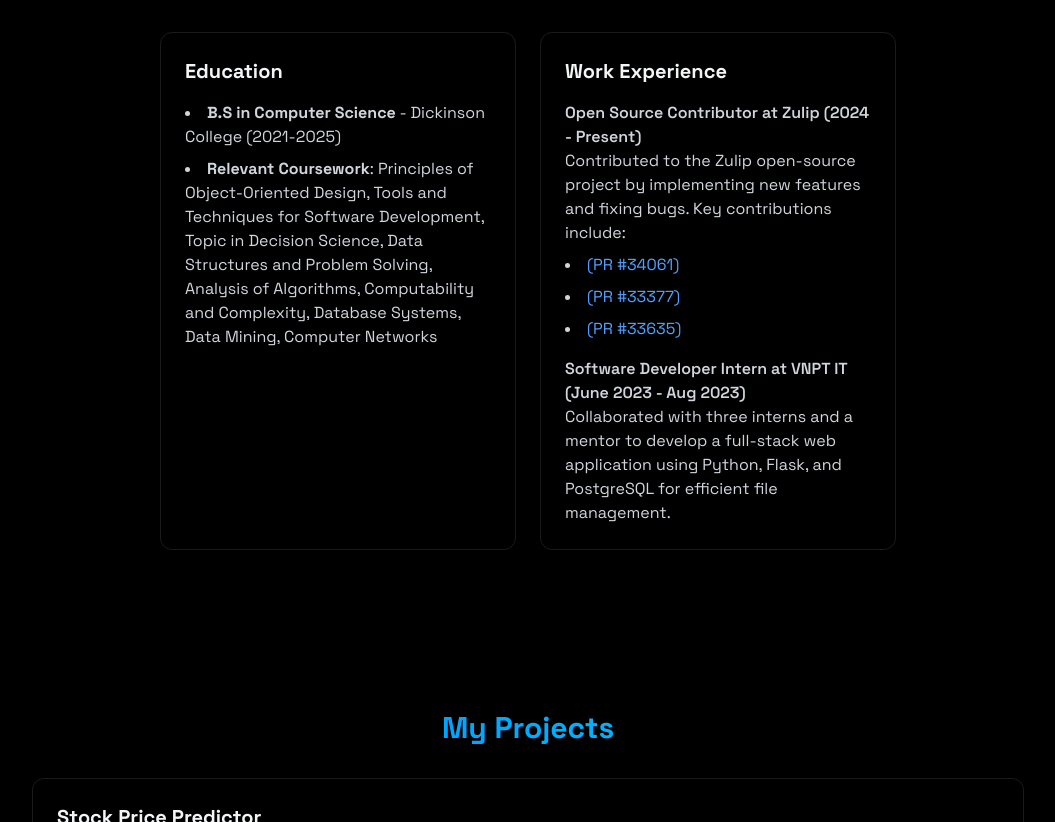
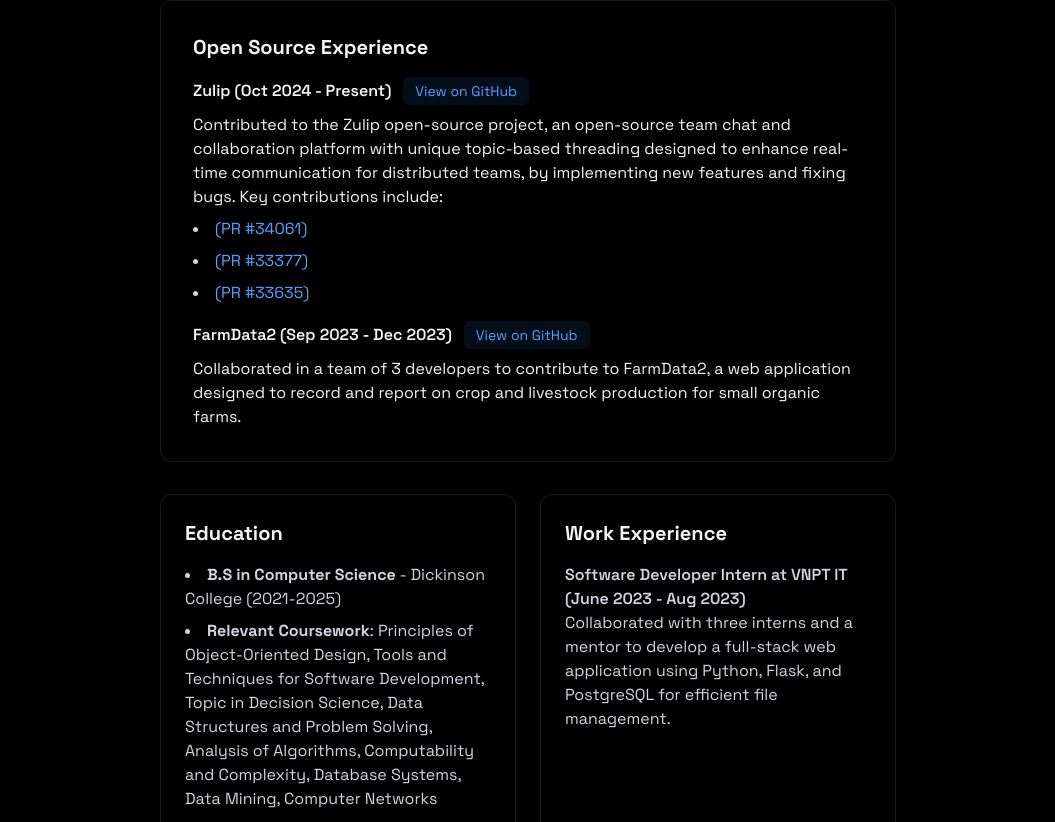
Before and after one commit to minhphung152/portfolio, a React (Vite) app: page / in a window 1280 px wide. Shown: the part 1278-2100 px from the top of the page, without its empty margins (112-1167 px from the left). Built offline with nearby package versions, Linux system fonts and the light colour scheme.

Commit message:
Update About Me section Created a separate section for Open Source Experience Added FarmData2.

```diff
--- a/src/components/sections/About.jsx
+++ b/src/components/sections/About.jsx
@@ -53,29 +53,28 @@
                         </div>
                     </div>
 
-                    <div className="grid grid-cols-1 md:grid-cols-2 gap-6 mt-8">
-                        <div className="p-6 rounded-xl border-white/10 border hover:-translate-y-1 transition-all">
+                    {/* Open Source Experience */}
+                    <div className="rounded-xl p-8 border-white/10 border hover:-translate-y-1 transition-all">
                         <h3 className="text-xl font-bold mb-4">
-                                Education
+                            Open Source Experience
                         </h3>
-                            <ul className="list-disc list-inside text-gray-300 space-y-2">
-                                <li>
-                                    <strong>B.S in Computer Science</strong> - Dickinson College (2021-2025)
-                                </li>
-                                <li>
-                                    <strong>Relevant Coursework</strong>: Principles of Object-Oriented Design, Tools and Techniques for Software Development, Topic in Decision Science, Data Structures and Problem Solving, Analysis of Algorithms, Computability and Complexity, Database Systems, Data Mining, Computer Networks
-                                </li>
-                            </ul>
+
+                        {/* Zulip */}
+                        <div>
+                            <div className="flex items-center gap-3 mb-2">
+                                <h4 className="font-semibold">Zulip (Oct 2024 - Present)</h4>
+                                <a
+                                    href="https://github.com/zulip/zulip"
+                                    target="_blank"
+                                    rel="noopener noreferrer"
+                                    className="bg-blue-500/10 text-blue-400 hover:bg-blue-500/20 hover:text-blue-300 px-3 py-1 rounded-md text-sm transition"
+                                >
+                                    View on GitHub
+                                </a>
                             </div>
-                        <div className="p-6 rounded-xl border-white/10 border hover:-translate-y-1 transition-all">
-                            <h3 className="text-xl font-bold mb-4">
-                                Work Experience
-                            </h3>
-                            <div className="space-y-4 text-gray-300">
-                                <div>
-                                    <h4 className="font-semibold">Open Source Contributor at Zulip (2024 - Present)</h4>
                             <p>
-                                        Contributed to the Zulip open-source project by implementing new features and fixing bugs.
+                                Contributed to the Zulip open-source project, an open-source team chat and collaboration platform with unique topic-based threading designed to
+enhance real-time communication for distributed teams, by implementing new features and fixing bugs.
                                 Key contributions include:
                             </p>
                             <ul className="list-disc list-inside text-gray-300 space-y-2 mt-2">
@@ -112,6 +111,48 @@
                             </ul>
                         </div>
 
+                        {/* FarmData2 */}
+                        <div className="mt-4">
+                            <div className="flex items-center gap-3 mb-2">
+                                <h4 className="font-semibold">FarmData2 (Sep 2023 - Dec 2023)</h4>
+                                <a
+                                    href="https://github.com/DickinsonCollege/FarmData2"
+                                    target="_blank"
+                                    rel="noopener noreferrer"
+                                    className="bg-blue-500/10 text-blue-400 hover:bg-blue-500/20 hover:text-blue-300 px-3 py-1 rounded-md text-sm transition"
+                                >
+                                    View on GitHub
+                                </a>
+                            </div>
+                            <p>
+                                Collaborated in a team of 3 developers to contribute to FarmData2, a web application designed to record and report on crop and livestock production for small organic farms.
+                            </p>
+                        </div>
+                    </div>
+
+                    <div className="grid grid-cols-1 md:grid-cols-2 gap-6 mt-8">
+
+                        {/* Education */}
+                        <div className="p-6 rounded-xl border-white/10 border hover:-translate-y-1 transition-all">
+                            <h3 className="text-xl font-bold mb-4">
+                                Education
+                            </h3>
+                            <ul className="list-disc list-inside text-gray-300 space-y-2">
+                                <li>
+                                    <strong>B.S in Computer Science</strong> - Dickinson College (2021-2025)
+                                </li>
+                                <li>
+                                    <strong>Relevant Coursework</strong>: Principles of Object-Oriented Design, Tools and Techniques for Software Development, Topic in Decision Science, Data Structures and Problem Solving, Analysis of Algorithms, Computability and Complexity, Database Systems, Data Mining, Computer Networks
+                                </li>
+                            </ul>
+                        </div>
+
+                        {/* Work Experience */}
+                        <div className="p-6 rounded-xl border-white/10 border hover:-translate-y-1 transition-all">
+                            <h3 className="text-xl font-bold mb-4">
+                                Work Experience
+                            </h3>
+                            <div className="space-y-4 text-gray-300">
                                 <div>
                                     <h4 className="font-semibold">Software Developer Intern at VNPT IT (June 2023 - Aug 2023)</h4>
                                     <p>
@@ -121,6 +162,7 @@
                             </div>
                         </div>
                     </div>
+
                 </div>
             </RevealOnScroll>
         </section>
```
Lines whose indentation alone changed are shown as unchanged.
